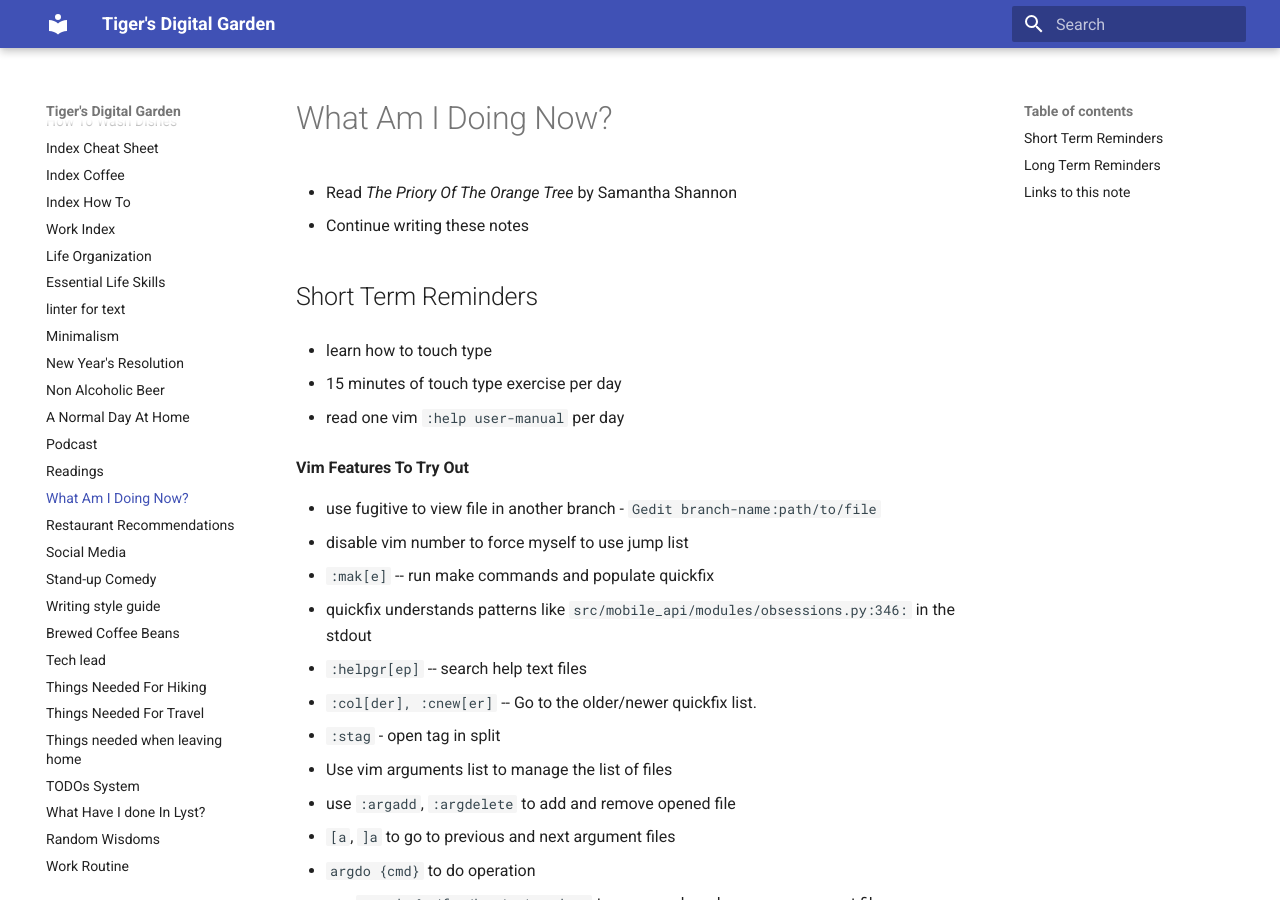
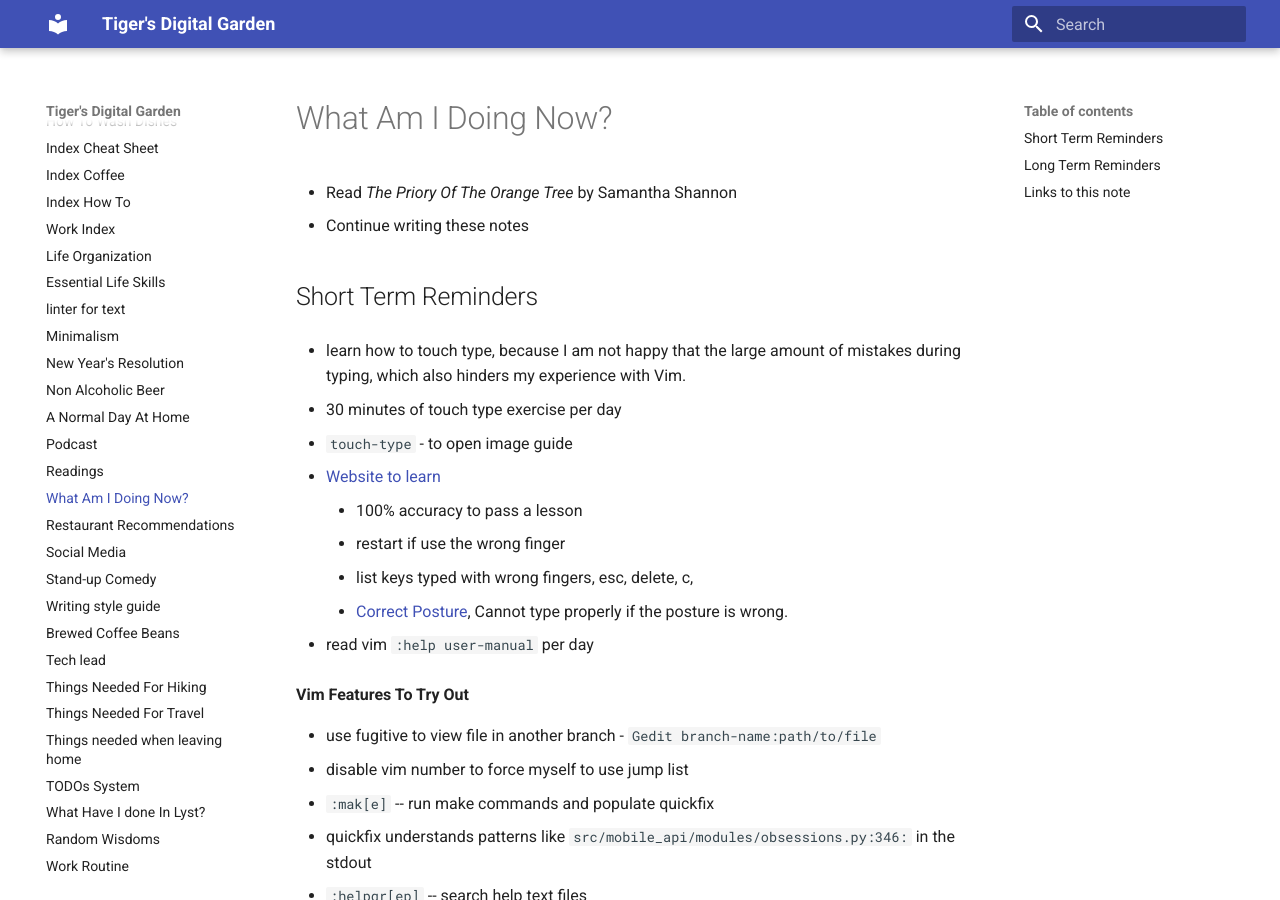
Before and after one commit to ynotstartups/notes, an MkDocs documentation site: the page built from notes/reminders.md, in a window 1280 px wide and 900 px high. Built offline with MkDocs 1.6.1 and Material for MkDocs 9.7.7, drawn with Linux system fonts in a browser that asks for light colours.

Commit message:
add reminders

```diff
--- a/notes/reminders.md
+++ b/notes/reminders.md
@@ -5,11 +5,17 @@
 
 ## Short Term Reminders
 
-- learn how to touch type
+- learn how to touch type, because I am not happy that the large amount of mistakes during typing, which also hinders my experience with Vim.
 
-  - 15 minutes of touch type exercise per day
+  - 30 minutes of touch type exercise per day
+  - `touch-type` - to open image guide
+  - [Website to learn](https://www.edclub.com/sportal/program-1.game)
+    - 100% accuracy to pass a lesson
+    - restart if use the wrong finger
+    - list keys typed with wrong fingers,  esc, delete, c,
+    - [Correct Posture](https://ergonomictrends.com/proper-ergonomic-typing-posture-at-computer/), Cannot type properly if the posture is wrong.
 
-- read one vim `:help user-manual` per day
+- read vim `:help user-manual` per day
 
 **Vim Features To Try Out**
 
```
